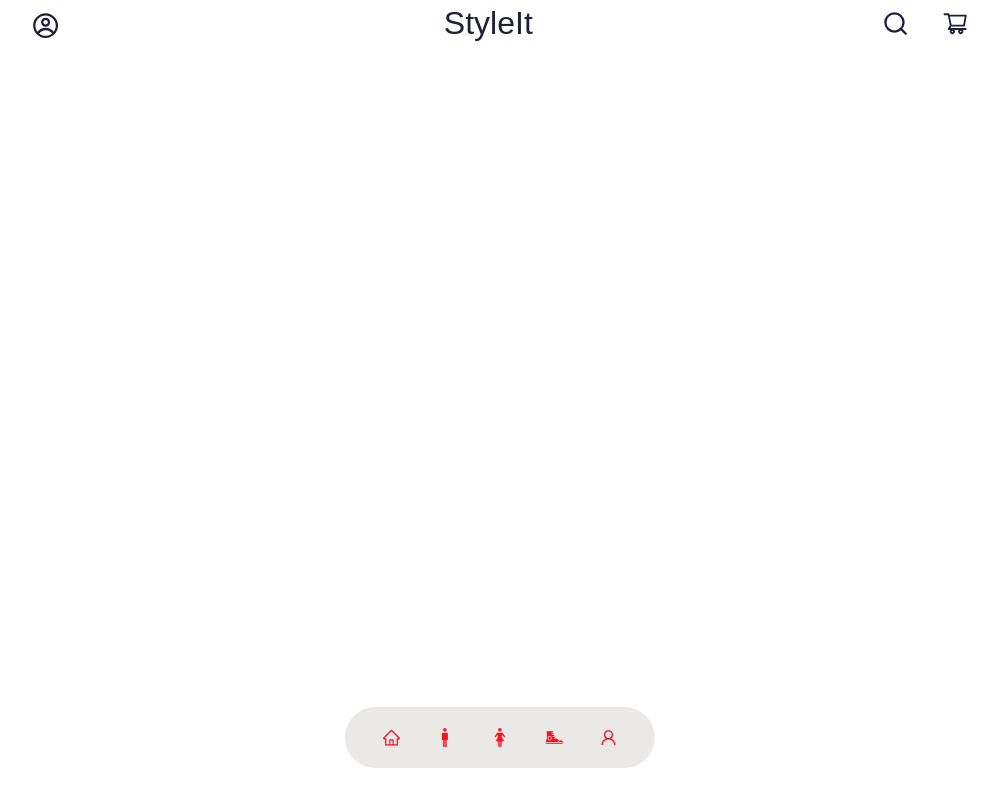
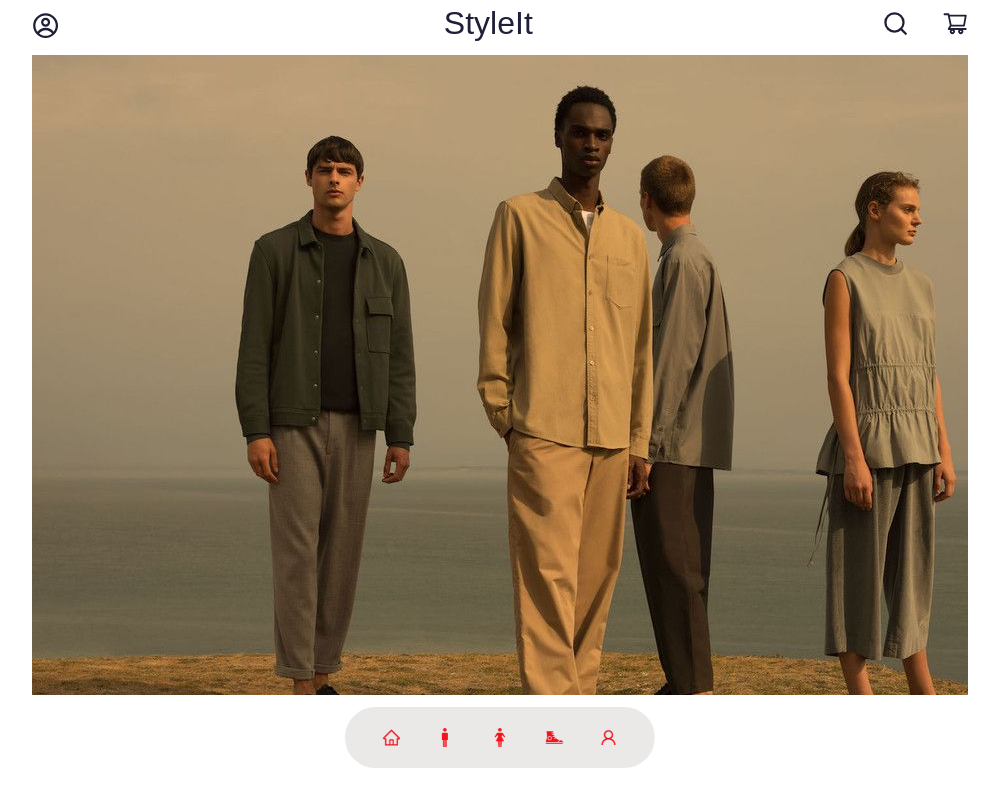
Before and after one commit to Niiischal/React_Clothing, a React (Create React App) app in the folder styleit/: page / in a window 1280 px wide. Shown: the whole page, without its empty margins (140-1139 px from the left). Built offline with nearby package versions, Linux system fonts and the light colour scheme; a web font is replaced by a local one.

Commit message:
adding the first image in home component

```diff
--- a/styleit/src/App.jsx
+++ b/styleit/src/App.jsx
@@ -1,5 +1,6 @@
 import React from 'react'
 import Bottomnav from './components/bottomnav/Bottomnav'
+import Home from './components/home/Home'
 import Topnav from './components/topnav/Topnav'
 
 const App = () => {
@@ -7,6 +8,7 @@ const App = () => {
 <>
 <Topnav/>
 <Bottomnav/>
+<Home/>
 </>
   )
 }
--- a/styleit/src/components/home/Home.jsx
+++ b/styleit/src/components/home/Home.jsx
@@ -0,0 +1,19 @@
+import React from 'react'
+import img1 from '../../assets/img1.jpg'
+import './home.css'
+
+const Home = () => {
+  return (
+    <section>
+        <div className="container home">
+        <div className="first_img">
+            <div className="img">
+            <img src={img1} alt="" />
+            </div>
+        </div>
+        </div>
+    </section>
+  )
+}
+
+export default Home
--- a/styleit/src/components/home/home.css
+++ b/styleit/src/components/home/home.css
@@ -0,0 +1,10 @@
+.first_img{
+    width: 100%;
+    height: 80vh;
+}
+
+.img{
+    overflow: hidden;
+    height: 80vh;
+    transition: var(--transition);
+}
--- a/styleit/src/index.css
+++ b/styleit/src/index.css
@@ -74,6 +74,10 @@ a:hover {
 
 }
 
+section{
+  margin-top: 5px;
+}
+
 /* Media queries for medium devices */
 @media screen and (max-width: 1024px) {
   .container {
```
Also changed, not shown: styleit/src/assets/img1.jpg (added).
